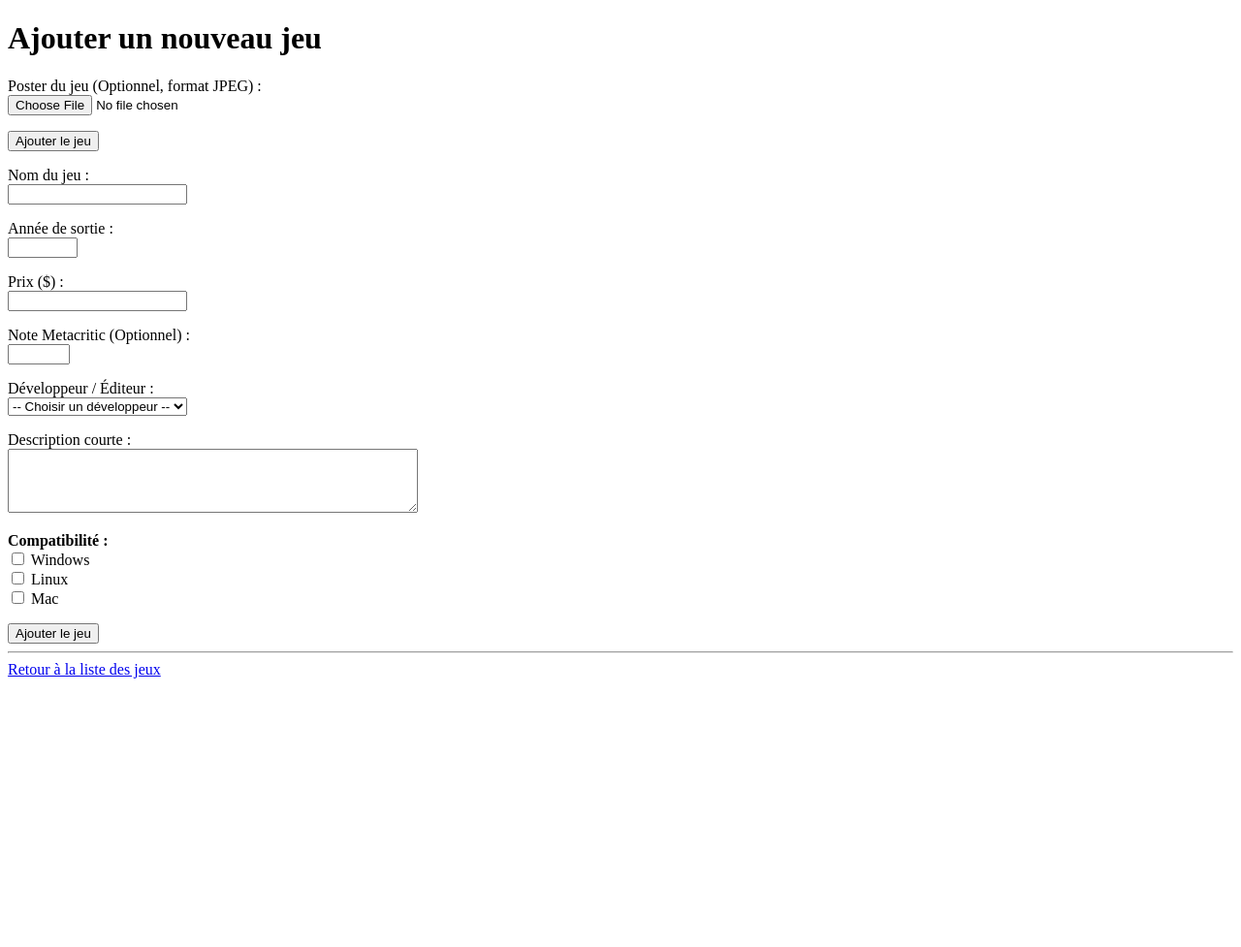
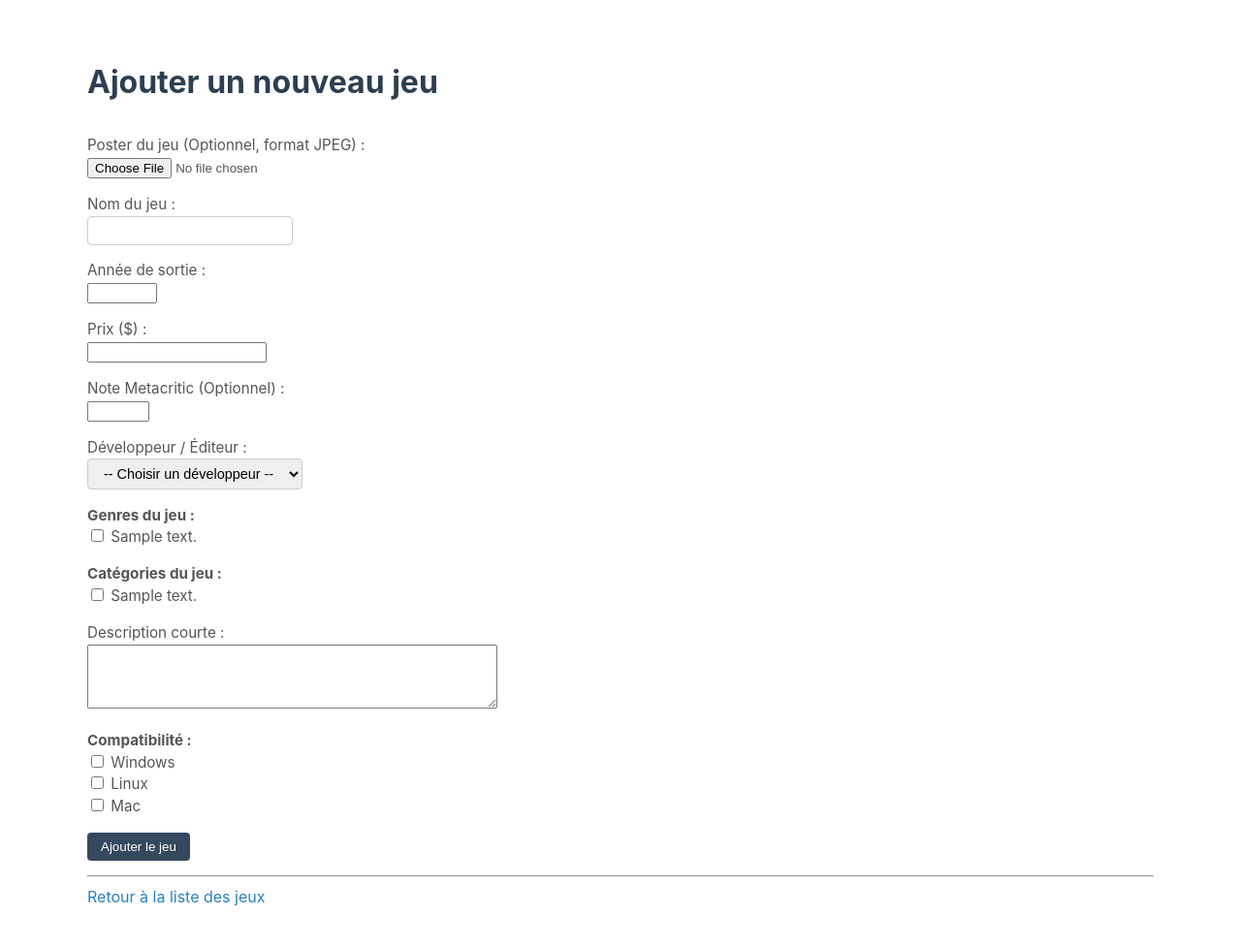
Before and after one commit to Nkouka-I/App_Gestion_Jeux, a CodeIgniter app: page /database/index.php/game/add in a window 1280 px wide. Shown: the whole page at 97% size. Before the commit the page ends 700 px from the top, so only its background shows below. Run offline with CodeIgniter, Linux system fonts and the light colour scheme; tables that the repository leaves empty or names only in its code hold one stand-in row (values such as "Sample post").

Commit message:
ajout infos categories et genre dans detail.php

```diff
--- a/application/controllers/Game.php
+++ b/application/controllers/Game.php
@@ -17,9 +17,9 @@ class Game extends CI_Controller {
         $category_id = $this->input->get('category');
 
         if (!empty($genre_id)) {
-            $data['games'] = $this->game_model->get_games_genre($genre_id);
+            $data['games'] = $this->game_model->get_games_genre_filter($genre_id);
         } elseif (!empty($category_id)) {
-            $data['games'] = $this->game_model->get_games_category($category_id);
+            $data['games'] = $this->game_model->get_games_category_filter($category_id);
         } else {
             $data['games'] = $this->game_model->get_games_filtered($search, $sort_by, $sort_order);
         }
@@ -41,6 +41,8 @@ class Game extends CI_Controller {
             show_404();
         }
 
+        $data['game_genres'] = $this->game_model->get_game_genres_details($id);
+        $data['game_categories'] = $this->game_model->get_game_categories_details($id);
         $this->load->view('game/details', $data);
     }
 
@@ -77,7 +79,8 @@ class Game extends CI_Controller {
             }
             redirect('game/index');
         }
-
+        $data['game_genres'] = array();
+        $data['game_categories'] = array();
         $data['genres'] = $this->game_model->get_genres();
         $data['categories'] = $this->game_model->get_categories();
         $data['developers'] = $this->game_model->get_developers();
@@ -112,6 +115,8 @@ class Game extends CI_Controller {
             redirect('game/index');
         }
 
+        $data['game_genres'] = $this->game_model->get_genre_of_a_game($id);
+        $data['game_categories'] = $this->game_model->get_category_of_a_game($id);
         $data['genres'] = $this->game_model->get_genres();
         $data['categories'] = $this->game_model->get_categories();
         $data['developers'] = $this->game_model->get_developers();
--- a/application/models/Game_model.php
+++ b/application/models/Game_model.php
@@ -7,21 +7,15 @@ class Game_model extends CI_Model {
 		$this->load->database();
 	}
 
-	public function get_all_games() {
-    	$sql = "SELECT * FROM game";
-    	$query = $this->db->query($sql);
-    	return $query->result_array();
-	}
-
 	public function get_games_filtered($search = null, $sort_by = 'name', $sort_order = 'ASC')
 	{
 	    if (!empty($search)) {
-	        $sql = "SELECT *
+	        $sql = "SELECT id, name, releaseYear, price, posterId
 	        		FROM game
 	        		WHERE name LIKE '%" .$search. "%' ORDER BY " .$sort_by. " " .$sort_order;
 	        $query = $this->db->query($sql);
 	    } else {
-	        $sql = "SELECT *
+	        $sql = "SELECT id, name, releaseYear, price, posterId
 	        		FROM game
 	        		ORDER BY " .$sort_by. " " .$sort_order;
 	        $query = $this->db->query($sql);
@@ -30,24 +24,58 @@ class Game_model extends CI_Model {
 	    return $query->result_array();
 	}
 
-	public function get_games_genre($genre_id)
+	public function get_games_genre_filter($genre_id)
 	{
-		$sql = "SELECT g.*
+		$sql = "SELECT g.id, g.name, g.releaseYear, g.price, g.posterId
 				FROM game g JOIN game_genre gg ON g.id = gg.gameId
-				WHERE gg.genreId = ".$genre_id;
+				WHERE gg.genreId = ?";
 
-		$query = $this->db->query($sql);
+		$query = $this->db->query($sql, array($genre_id));
     	return $query->result_array();
 	}
 
-	public function get_games_category($category_id)
+	public function get_games_category_filter($category_id)
+	{
+	    $sql = "SELECT g.id, g.name, g.releaseYear, g.price, g.posterId
+	    		FROM game g JOIN game_category gc ON g.id = gc.gameId
+	            WHERE gc.categoryId = ?";
+
+	    $query = $this->db->query($sql, array($category_id));
+	    return $query->result_array();
+	}
+
+	public function get_game_genres_details($game_id)
 	{
 	    $sql = "SELECT g.*
-	    		FROM game g JOIN game_category gc ON g.id = gc.gameId
-	            WHERE gc.categoryId = ".$category_id;
+	    		FROM genre g JOIN game_genre gg ON g.id = gg.genreId
+	            WHERE gg.gameId = ?";
+	    $query = $this->db->query($sql, array($game_id));
+	    return $query->result_array();
+	}
 
-	    $query = $this->db->query($sql);
+	public function get_game_categories_details($game_id)
+	{
+	    $sql = "SELECT c.* FROM category c
+	            JOIN game_category gc ON c.id = gc.categoryId
+	            WHERE gc.gameId = ?";
+	    $query = $this->db->query($sql, array($game_id));
 	    return $query->result_array();
+	}
+
+	public function get_genre_of_a_game($game_id) {
+	    $sql = "SELECT genreId
+	    		FROM game_genre
+	    		WHERE gameId = ?";
+	    $query = $this->db->query($sql, array($game_id));
+	    return array_column($query->result_array(), 'genreId');
+	}
+
+	public function get_category_of_a_game($game_id) {
+	    $sql = "SELECT categoryId
+	    		FROM game_category
+	    		WHERE gameId = ?";
+	    $query = $this->db->query($sql, array($game_id));
+	    return array_column($query->result_array(), 'categoryId');
 	}
 
 	public function get_genres()
@@ -68,9 +96,9 @@ class Game_model extends CI_Model {
 	public function get_game_info($id) {
 	    $sql = "SELECT g.*, d.name AS developer_name, p.jpeg AS game_image
 	    		FROM game g JOIN developer d ON g.developerId = d.id LEFT JOIN poster p ON p.id = g.posterId
-	    		WHERE g.id = ".$id;
+	    		WHERE g.id = ?";
 
-	    $query = $this->db->query($sql);
+	    $query = $this->db->query($sql, array($id));
 	    return $query->row_array();
 	}
 
@@ -79,7 +107,7 @@ class Game_model extends CI_Model {
 	    $sql = "INSERT INTO game (name, releaseYear, price, metacritic, developerId, shortDescription, windows, linux, mac)
 	            VALUES (?, ?, ?, ?, ?, ?, ?, ?, ?)";
 
-	    return $this->db->query($sql, array(
+	    $this->db->query($sql, array(
 	    	$data['name'],
 			$data['releaseYear'],
 			$data['price']*100,
--- a/application/views/game/form.php
+++ b/application/views/game/form.php
@@ -2,12 +2,13 @@
 <html>
 <head>
     <title><?php echo isset($game) ? "Modifier" : "Ajouter"; ?> un jeu</title>
+    <link rel="stylesheet" type="text/css" href="<?php echo base_url('css/style.css'); ?>">
 </head>
 <body>
 
     <h1><?php echo isset($game) ? "Modifier le jeu : " . $game['name'] : "Ajouter un nouveau jeu"; ?></h1>
 
-        <form action="<?php echo isset($game) ? site_url('game/edit/' . $game['id']) : site_url('game/add'); ?>" method="post" enctype="multipart/form-data">
+    <form action="<?php echo isset($game) ? site_url('game/edit/' . $game['id']) : site_url('game/add'); ?>" method="post" enctype="multipart/form-data">
 
         <?php if (!isset($game)): ?>
             <p>
@@ -15,8 +16,6 @@
                 <input type="file" name="game_image" id="game_image" accept="image/jpeg">
             </p>
         <?php endif; ?>
-
-        <button type="submit"><?php echo isset($game) ? "Enregistrer les modifications" : "Ajouter le jeu"; ?></button>
     </form>
 
     <form action="<?php echo isset($game) ? site_url('game/edit/' . $game['id']) : site_url('game/add'); ?>" method="post">
@@ -54,6 +53,28 @@
         </p>
 
         <p>
+            <strong>Genres du jeu :</strong><br>
+            <?php foreach ($genres as $genre): ?>
+                <label>
+                    <input type="checkbox" name="genres[]" value="<?php echo $genre['id']; ?>"
+                        <?php echo (in_array($genre['id'], $game_genres)) ? 'checked' : ''; ?>>
+                    <?php echo $genre['description']; ?>
+                </label><br>
+            <?php endforeach; ?>
+        </p>
+
+        <p>
+            <strong>Catégories du jeu :</strong><br>
+            <?php foreach ($categories as $category): ?>
+                <label>
+                    <input type="checkbox" name="categories[]" value="<?php echo $category['id']; ?>"
+                        <?php echo (in_array($category['id'], $game_categories)) ? 'checked' : ''; ?>>
+                    <?php echo $category['description']; ?>
+                </label><br>
+            <?php endforeach; ?>
+        </p>
+
+        <p>
             <label for="shortDescription">Description courte :</label><br>
             <textarea name="shortDescription" id="shortDescription" rows="4" cols="50"><?php echo isset($game) ? $game['shortDescription'] : ''; ?></textarea>
         </p>
--- /dev/null
+++ b/css/style.css
@@ -0,0 +1,95 @@
+/* --- Configuration Générale (Style Épuré IUT) --- */
+body {
+    font-family: -apple-system, BlinkMacSystemFont, "Segoe UI", Roboto, "Helvetica Neue", Arial, sans-serif;
+    background-color: #ffffff;
+    color: #333333;
+    line-height: 1.5;
+    padding: 40px;
+    max-width: 1100px;
+    margin: 0 auto;
+}
+
+h1 {
+    color: #2c3e50;
+    font-size: 2rem;
+    margin-bottom: 30px;
+    font-weight: 700;
+}
+
+/* --- Liens --- */
+a {
+    color: #2980b9;
+    text-decoration: none;
+}
+
+a:hover {
+    text-decoration: underline;
+}
+
+/* --- Menu de Filtres & Formulaires --- */
+p, form {
+    font-size: 0.95rem;
+    color: #555;
+    margin-bottom: 15px;
+}
+
+input[type="text"], select {
+    padding: 6px 12px;
+    border: 1px solid #ccc;
+    border-radius: 4px;
+    font-size: 0.9rem;
+}
+
+button {
+    background-color: #34495e;
+    color: white;
+    border: none;
+    padding: 7px 14px;
+    border-radius: 4px;
+    cursor: pointer;
+}
+
+button:hover {
+    background-color: #2c3e50;
+}
+
+/* --- Le Tableau (Exactement comme ton image) --- */
+table {
+    width: 100%;
+    border-collapse: collapse;
+    margin-top: 20px;
+    font-size: 0.95rem;
+}
+
+th, td {
+    padding: 12px 15px;
+    text-align: left;
+}
+
+/* Ligne d'en-tête */
+th {
+    color: #7f8c8d;
+    font-weight: 500;
+    border-bottom: 2px solid #eaeded;
+}
+
+/* Lignes du tableau et bordures fines */
+td {
+    border-bottom: 1px solid #eaeded;
+    color: #2c3e50;
+}
+
+/* Changement de couleur au survol de la souris (effet Bootstrap) */
+tr:hover td {
+    background-color: #f8f9fa;
+}
+
+/* Boutons d'action discrets (Modifier / Supprimer) */
+.actions a {
+    font-size: 0.85rem;
+    margin-left: 10px;
+    color: #7f8c8d;
+}
+.actions a:hover {
+    color: #c0392b;
+}
```
Also changed, not shown: application/views/game/details.php (+27 -0 lines), application/views/game/index.php (+30 -14 lines).
